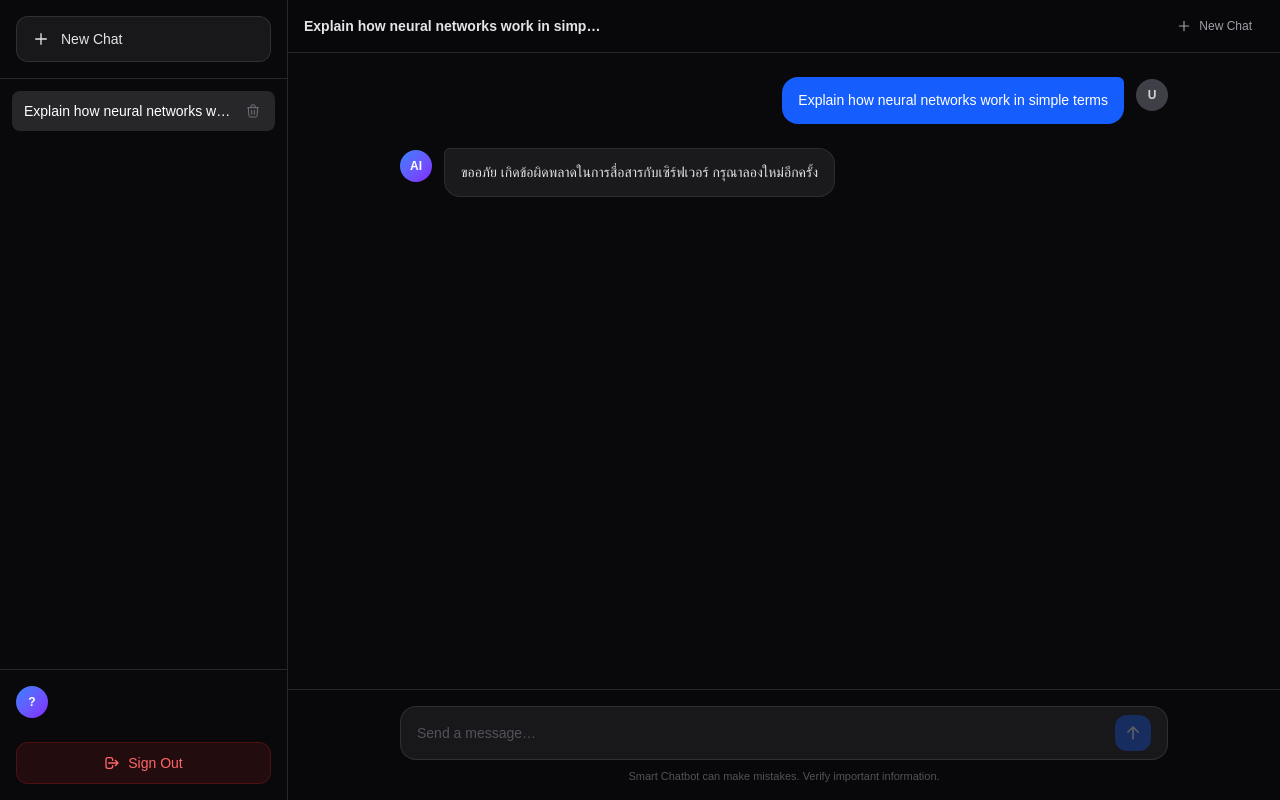
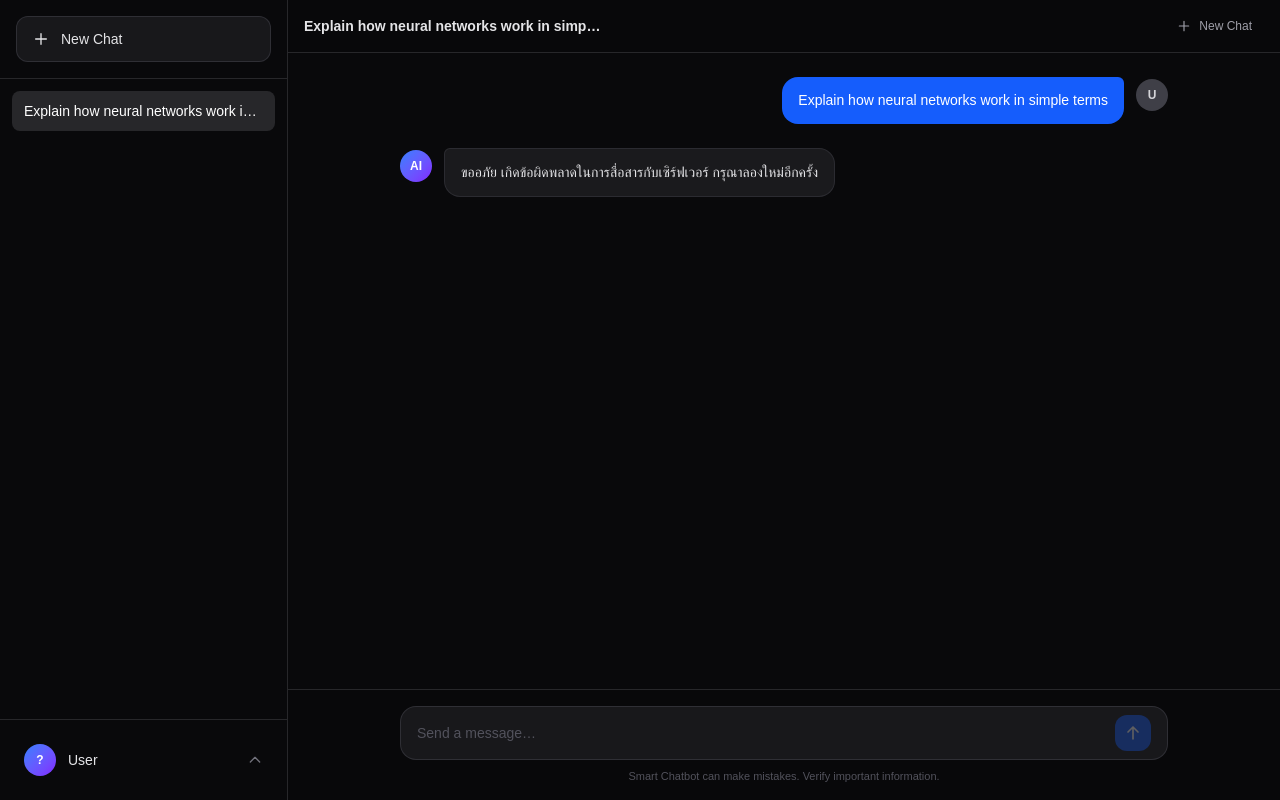
Before and after one commit to ThanyapisitLim/Network-Finalproject-frontend-Next, a Next.js app: page /chatbot in a window 1280 px wide. Both pictures are taken after a click on the button 637 px from the left and 421 px from the top of the page. Built offline with nearby package versions, Linux system fonts and the light colour scheme; no server answers.

Commit message:
logout up

```diff
--- a/app/components/LogoutButton.tsx
+++ b/app/components/LogoutButton.tsx
@@ -1,15 +1,13 @@
 "use client";
 
-import { logout } from "../api/auth";
 import { deleteCookie } from "../lib/cookie";
 import { useRouter } from "next/navigation";
 
 export default function LogoutButton() {
   const router = useRouter();
 
-  const handleLogout = async () => {
+  const handleLogout = () => {
     deleteCookie("token");
-    await logout();
     router.push("/login");
     router.refresh();
   };
@@ -17,29 +15,13 @@ export default function LogoutButton() {
   return (
     <button
       onClick={handleLogout}
-      className="
-        w-full flex items-center justify-center gap-2 px-4 py-2.5
-        text-sm font-medium text-red-400
-        bg-red-500/10 hover:bg-red-500/20
-        border border-red-500/20 hover:border-red-500/40
-        rounded-xl transition-all duration-200
-        active:scale-[0.98]
-      "
+      className="w-full flex items-center gap-3 px-3 py-2 text-sm text-zinc-400 hover:text-red-400 hover:bg-red-500/10 rounded-lg transition-colors group"
     >
-      <svg
-        className="w-4 h-4"
-        fill="none"
-        viewBox="0 0 24 24"
-        stroke="currentColor"
-        strokeWidth={2}
-      >
-        <path
-          strokeLinecap="round"
-          strokeLinejoin="round"
-          d="M17 16l4-4m0 0l-4-4m4 4H7m6 4v1a3 3 0 01-3 3H6a3 3 0 01-3-3V7a3 3 0 013-3h4a3 3 0 013 3v1"
-        />
+      {/* ไอคอน Logout เล็กๆ */}
+      <svg className="w-4 h-4 group-hover:text-red-400" fill="none" viewBox="0 0 24 24" stroke="currentColor" strokeWidth={2}>
+        <path strokeLinecap="round" strokeLinejoin="round" d="M17 16l4-4m0 0l-4-4m4 4H7m6 4v1a3 3 0 01-3 3H6a3 3 0 01-3-3V7a3 3 0 013-3h4a3 3 0 013 3v1" />
       </svg>
-      Sign Out
+      Sign out
     </button>
   );
 }
--- a/app/components/Sidebar.tsx
+++ b/app/components/Sidebar.tsx
@@ -3,13 +3,12 @@
 import { useEffect, useState } from "react";
 import { Conversation } from "../types/chat";
 import { getUser } from "../api/user";
-import LogoutButton from "./LogoutButton";
+import LogoutButton from "./LogoutButton"; // อย่าลืม Import ปุ่มที่เราสร้างไว้
 
 interface SidebarProps {
   conversations: Conversation[];
   activeId: string | null;
   onSelect: (id: string) => void;
-  onDelete: (id: string) => void;
   onNew: () => void;
   isOpen: boolean;
   onClose: () => void;
@@ -19,12 +18,14 @@ export default function Sidebar({
   conversations,
   activeId,
   onSelect,
-  onDelete,
   onNew,
   isOpen,
   onClose,
 }: SidebarProps) {
   const [user, setUser] = useState<any>(null);
+  // 1. เพิ่ม State สำหรับเปิด/ปิดเมนู Logout
+  const [isMenuOpen, setIsMenuOpen] = useState(false);
+
   useEffect(() => {
     async function fetchUserData() {
       const user = await getUser();
@@ -32,6 +33,7 @@ export default function Sidebar({
     }
     fetchUserData();
   }, []);
+
   const firstLetter = user?.[0]?.name?.charAt(0)?.toUpperCase() || "?";
 
   return (
@@ -55,25 +57,10 @@ export default function Sidebar({
         <div className="p-4 border-b border-zinc-800">
           <button
             onClick={onNew}
-            className="
-              w-full flex items-center gap-3 px-4 py-3 rounded-xl
-              bg-zinc-900 hover:bg-zinc-800 border border-zinc-700/60
-              text-sm font-medium text-zinc-200 transition-all
-              hover:border-zinc-600 active:scale-[0.98]
-            "
+            className="w-full flex items-center gap-3 px-4 py-3 rounded-xl bg-zinc-900 hover:bg-zinc-800 border border-zinc-700/60 text-sm font-medium text-zinc-200 transition-all hover:border-zinc-600 active:scale-[0.98]"
           >
-            <svg
-              className="w-4 h-4"
-              fill="none"
-              viewBox="0 0 24 24"
-              stroke="currentColor"
-              strokeWidth={2}
-            >
-              <path
-                strokeLinecap="round"
-                strokeLinejoin="round"
-                d="M12 4v16m8-8H4"
-              />
+            <svg className="w-4 h-4" fill="none" viewBox="0 0 24 24" stroke="currentColor" strokeWidth={2}>
+              <path strokeLinecap="round" strokeLinejoin="round" d="M12 4v16m8-8H4" />
             </svg>
             New Chat
           </button>
@@ -82,66 +69,54 @@ export default function Sidebar({
         {/* Conversations list */}
         <nav className="flex-1 overflow-y-auto py-3 px-3 space-y-1 scrollbar-thin">
           {conversations.length === 0 && (
-            <p className="text-xs text-zinc-600 px-3 py-6 text-center">
-              No conversations yet
-            </p>
+            <p className="text-xs text-zinc-600 px-3 py-6 text-center">No conversations yet</p>
           )}
           {conversations.map((conv) => (
-            <div key={conv.id} className="relative group">
             <button
+              key={conv.id}
               onClick={() => {
                 onSelect(conv.id);
                 onClose();
               }}
-                className={`
-                  w-full text-left px-3 py-2.5 pr-10 rounded-lg text-sm truncate transition-colors
-                  ${
-                    activeId === conv.id
-                      ? "bg-zinc-800 text-white font-medium"
-                      : "text-zinc-400 hover:bg-zinc-900 hover:text-zinc-200"
-                  }
-                `}
+              className={`w-full text-left px-3 py-2.5 rounded-lg text-sm truncate transition-colors ${
+                activeId === conv.id ? "bg-zinc-800 text-white font-medium" : "text-zinc-400 hover:bg-zinc-900 hover:text-zinc-200"
+              }`}
             >
               {conv.title}
             </button>
-              <button
-                onClick={(e) => {
-                  e.stopPropagation();
-                  onDelete(conv.id);
-                }}
-                className={`
-                  absolute right-2 top-1/2 -translate-y-1/2 p-1.5 rounded-md
-                  text-zinc-500 hover:text-red-400 hover:bg-zinc-800/80 transition-colors
-                  ${activeId === conv.id ? "opacity-100" : "opacity-0 group-hover:opacity-100"}
-                `}
-                title="Delete chat"
-              >
-                <svg className="w-4 h-4" fill="none" viewBox="0 0 24 24" stroke="currentColor">
-                  <path strokeLinecap="round" strokeLinejoin="round" strokeWidth={1.5} d="M19 7l-.867 12.142A2 2 0 0116.138 21H7.862a2 2 0 01-1.995-1.858L5 7m5 4v6m4-6v6m1-10V4a1 1 0 00-1-1h-4a1 1 0 00-1 1v3M4 7h16" />
-                </svg>
-              </button>
-            </div>
           ))}
         </nav>
 
-        {/* Bottom branding - ปรับปรุงตรงนี้ */}
-        <div className="p-4 border-t border-zinc-800 space-y-4">
-          <div className="flex items-center gap-3">
-            <div className="w-8 h-8 rounded-full bg-gradient-to-br from-blue-500 to-violet-600 flex items-center justify-center text-white text-xs font-bold">
+        {/* --- ส่วนล่างสุด (Bottom Section) --- */}
+        <div className="p-4 border-t border-zinc-800 relative">
+
+          {/* 2. ตัว Dropdown Menu (จะแสดงเมื่อ isMenuOpen เป็น true) */}
+          {isMenuOpen && (
+            <div className="absolute bottom-20 left-4 right-4 z-50 p-2 bg-zinc-900 border border-zinc-800 rounded-xl shadow-2xl animate-in fade-in slide-in-from-bottom-2">
+              <LogoutButton />
+              {/* อนาคตถ้ามีหน้า Profile สามารถเพิ่มปุ่มตรงนี้ได้ */}
+            </div>
+          )}
+
+          {/* 3. แถบโปรไฟล์ (User Bar) - แก้ไขให้กดได้ */}
+          <button
+            onClick={() => setIsMenuOpen(!isMenuOpen)}
+            className="w-full flex items-center gap-3 p-2 rounded-xl hover:bg-zinc-900 transition-colors text-left"
+          >
+            <div className="w-8 h-8 rounded-full bg-gradient-to-br from-blue-500 to-violet-600 flex items-center justify-center text-white text-xs font-bold shrink-0">
               {firstLetter}
             </div>
             <div className="flex-1 min-w-0">
               <p className="text-sm font-medium text-zinc-200 truncate">
-                {user?.[0]?.name}
+                {user?.[0]?.name || "User"}
               </p>
               <p className="text-xs text-zinc-500 truncate">{user?.[0]?.gmail}</p>
             </div>
-          </div>
-
-          {}
-          <div className="pt-2">
-            <LogoutButton />
-          </div>
+            {/* ไอคอนบอกใบ้ว่ากดได้ */}
+            <svg className={`w-4 h-4 text-zinc-500 transition-transform ${isMenuOpen ? 'rotate-180' : ''}`} fill="none" viewBox="0 0 24 24" stroke="currentColor">
+              <path strokeLinecap="round" strokeLinejoin="round" strokeWidth={2} d="M5 15l7-7 7 7" />
+            </svg>
+          </button>
         </div>
       </aside>
     </>
```
Lines whose indentation alone changed are shown as unchanged.
